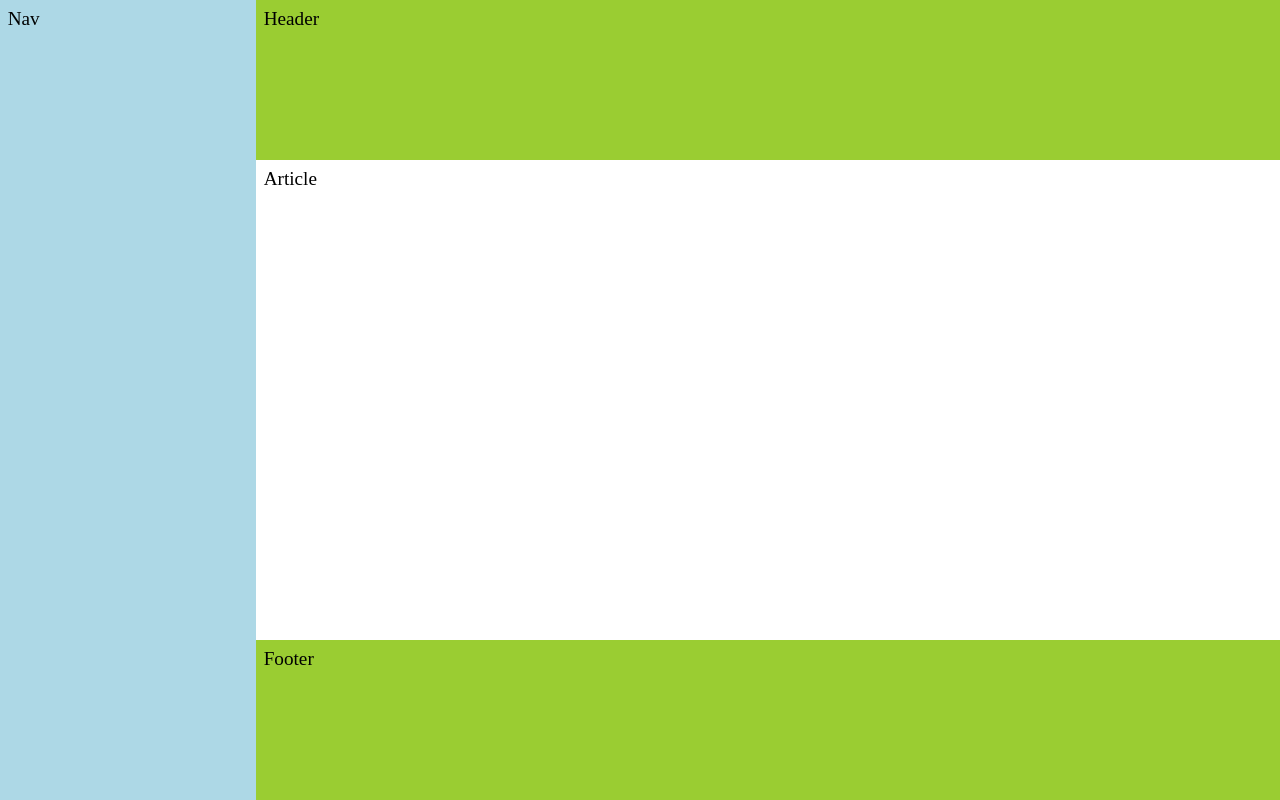
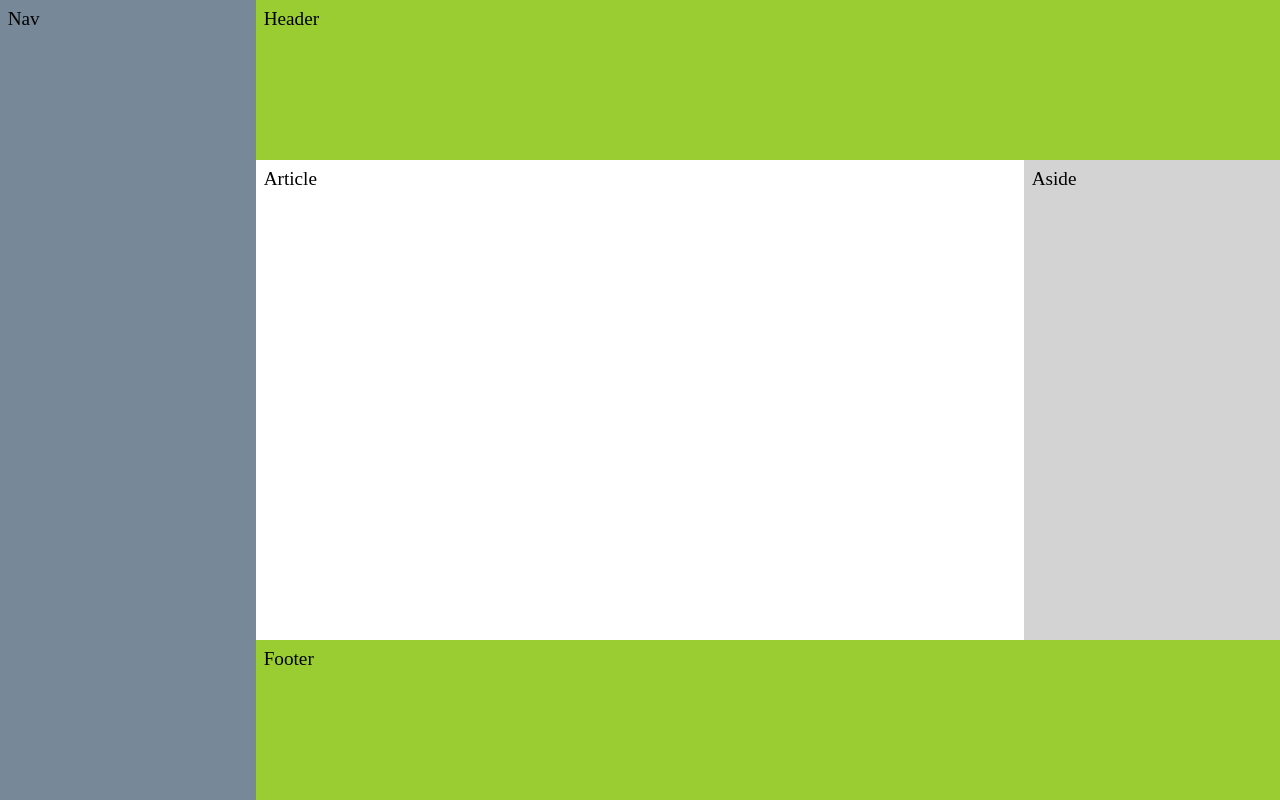
Before and after one commit to Rick799/flexbox101, a website built with Vite: page 06_website-layout/index.html in a window 1280 px wide. Built offline with nearby package versions, Linux system fonts and the light colour scheme.

Commit message:
06_website-layout: part 6

```diff
--- a/06_website-layout/index.html
+++ b/06_website-layout/index.html
@@ -5,13 +5,16 @@
     <meta http-equiv="X-UA-Compatible" content="IE=edge" />
     <meta name="viewport" content="width=device-width, initial-scale=1.0" />
     <link rel="stylesheet" href="style.css" />
-    <title>Document</title>
+    <title>Website Patterns</title>
   </head>
   <body>
     <nav>Nav</nav>
     <div class="col2">
       <header>Header</header>
-      <article>Article</article>
+      <main>
+        <article>Article</article>
+        <aside>Aside</aside>
+      </main>
       <footer>Footer</footer>
     </div>
   </body>
--- a/06_website-layout/style.css
+++ b/06_website-layout/style.css
@@ -11,15 +11,26 @@ body {
 
 nav {
   flex: 0 0 20vw;
-  background-color: lightblue;
+  background-color: lightslategrey;
 }
 
-header,
-footer,
-nav,
-aside,
+.col2 {
+  flex: 1;
+}
+
+main {
+  display: flex;
+
+}
+
 article {
-  padding: 0.4em;
+  height: calc(100vh - 40vh);
+  flex: 1
+}
+
+aside {
+  flex: 0 0 20vw;
+  background-color: lightgray;
 }
 
 header,
@@ -28,13 +39,10 @@ footer {
   height: 20vh;
 }
 
-.col2 {
-  flex: 1;
-  display: flex;
-  flex-direction: column;
+header,
+footer,
+aside,
+article,
+nav {
+  padding: 0.4em;
 }
-
-article {
-  flex: 1;
-  /* height: calc(100vh - 40vh); */
-}
```
